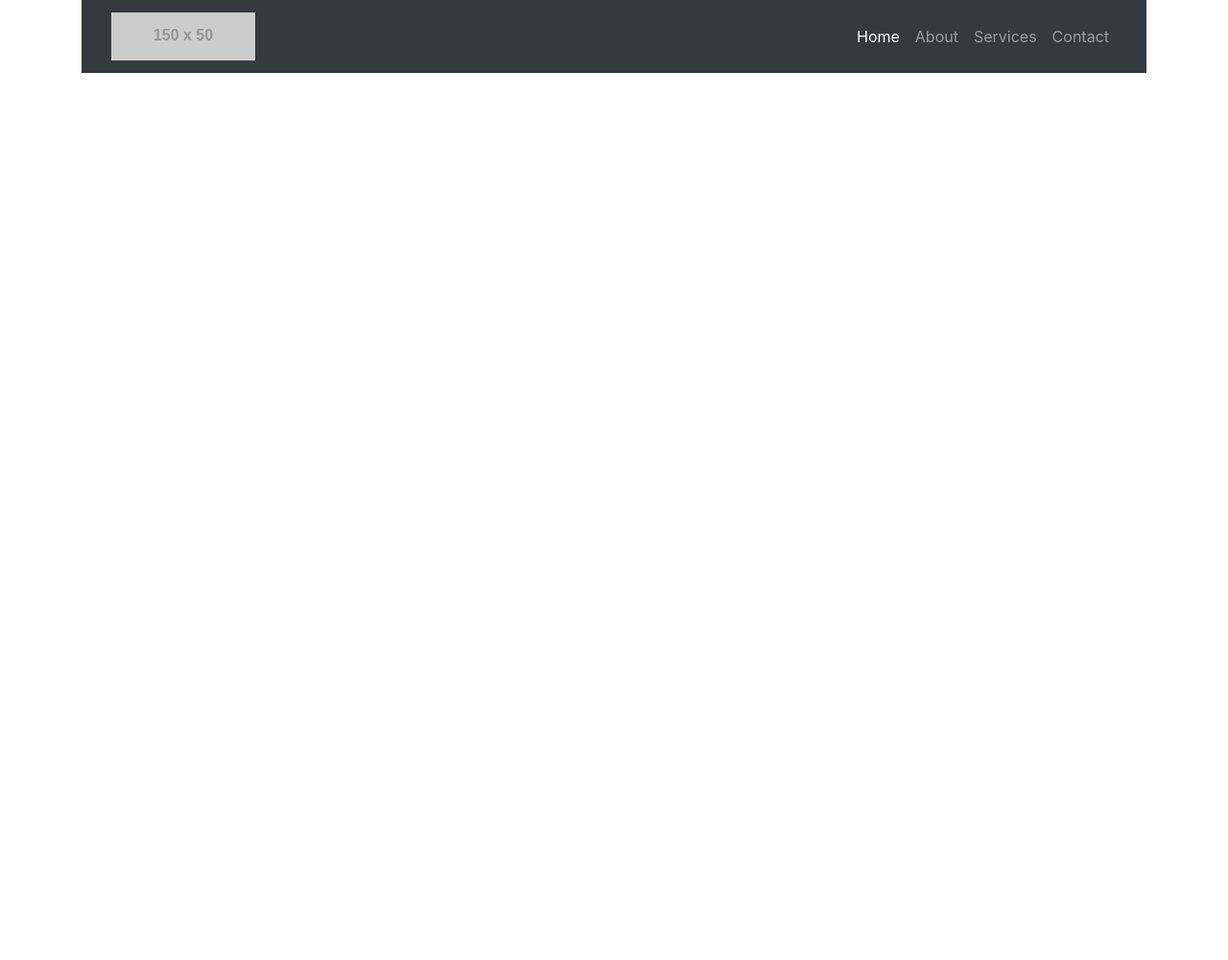
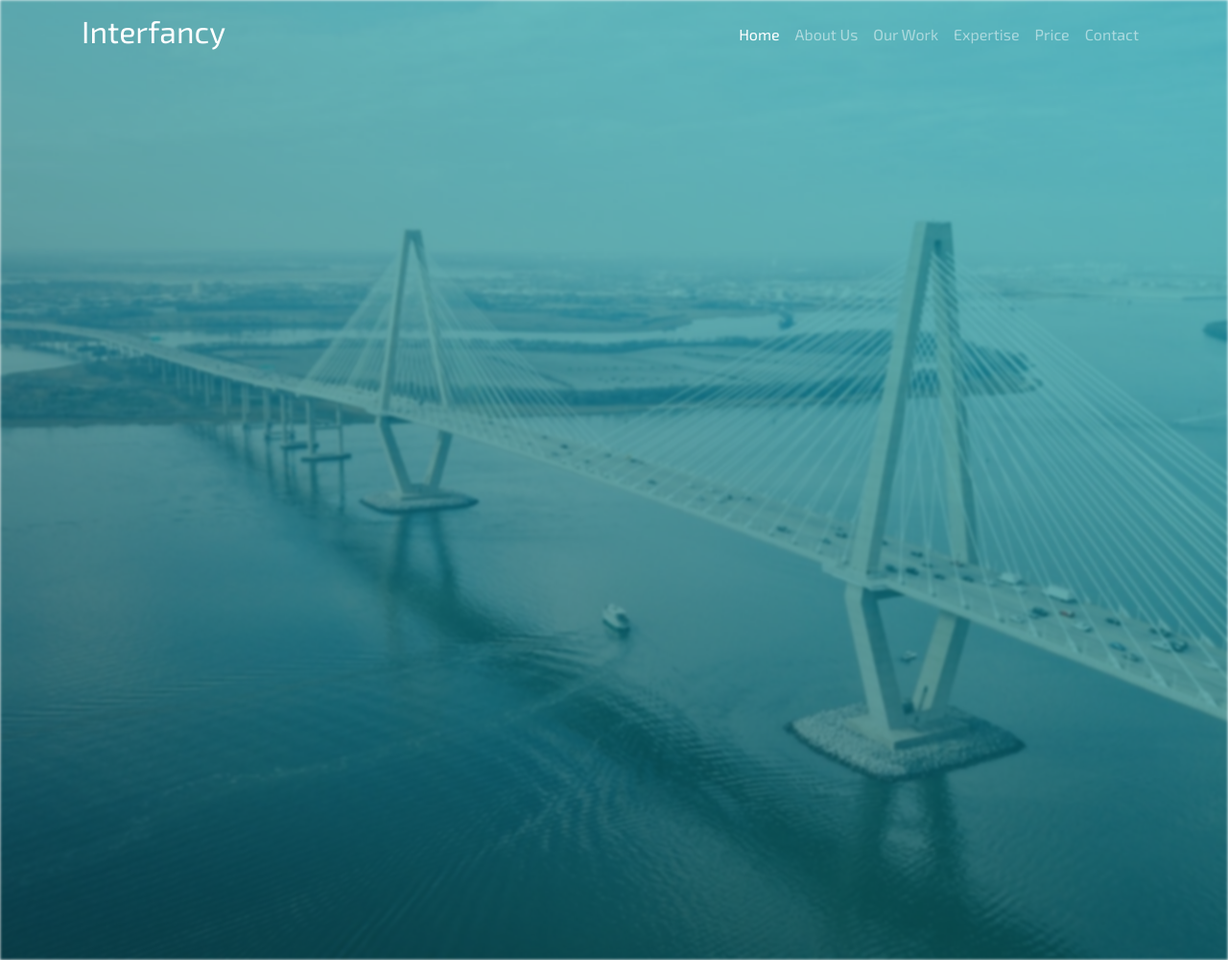
Before and after one commit to hulapyk/Bootopgave, a website: page index.html in a window 1280 px wide. Shown: the whole page at 96% size. Before the commit the page ends 800 px from the top, so only its background shows below. Drawn offline with nearby package versions, Linux system fonts and the light colour scheme; placeholder pictures from the web are drawn by us.

Commit message:
Navbar og menu færdig. mr-auto fungere ikke, men altså.. :)

```diff
--- a/css/_colors.scss
+++ b/css/_colors.scss
@@ -1,7 +1,7 @@
 // $primary: hsl(113, 90%, 67%); DEN VIRKER HVIS DET ER :)
 
 $IFDarkGrey: #222831;
-$IFLighterGrey: #393E46:
+$IFLighterGrey: #393E46;
 $IFblueGreen: #00ADB5;
 $IFWhite: #EEEEEE;
 
--- a/css/styles.scss
+++ b/css/styles.scss
@@ -1,2 +1,28 @@
 @import "colors";
 @import "node_modules/bootstrap/scss/bootstrap";
+@import url('https://fonts.googleapis.com/css2?family=Nunito:wght@300;400;700&display=swap');
+@import url('https://fonts.googleapis.com/css2?family=Rubik:wght@300;400;600;700&display=swap');
+@import url('https://fonts.googleapis.com/css2?family=Exo+2:wght@200;400;700&display=swap');
+
+body {
+    // font-family: 'Nunito', sans-serif;
+    //font-family: 'Rubik', sans-serif;
+    font-family: 'Exo 2', sans-serif;
+    padding: 0;
+    margin: 0;
+}
+
+.bg-image {
+    background-image: url("../images/heroIMGGradient.png");
+    height: 1000px;
+    width: 100%;
+    background-position: center;
+    background-repeat: no-repeat;
+    background-size: cover;
+    filter: blur(1.5px)
+}
+
+.navbar-dark .navbar-toggler {
+    color: transparent;
+    border-color: transparent;
+}
--- a/index.html
+++ b/index.html
@@ -16,33 +16,51 @@
 
 <body>
 
+<div class="container-fluid p-0">
 
-<div class="container">
+    <div class="bg-image"></div>
 
-    <nav class="navbar navbar-expand-lg navbar-dark bg-dark static-top">
+    <nav class="navbar navbar-expand-lg navbar-dark bg-transperant fixed-top">
+
         <div class="container">
-          <a class="navbar-brand" href="#">
-                <img src="http://placehold.it/150x50?text=Logo" alt="">
-              </a>
+
+          <a class="navbar-brand" href="#"><h2 class="p-0">Interfancy</h1></a>
+
           <button class="navbar-toggler" type="button" data-toggle="collapse" data-target="#navbarResponsive" aria-controls="navbarResponsive" aria-expanded="false" aria-label="Toggle navigation">
                 <span class="navbar-toggler-icon"></span>
-              </button>
+          </button>
+
           <div class="collapse navbar-collapse" id="navbarResponsive">
+
+            <!-- Ved ikke hvorfor mr-auto ikke fungere.. Men nu bliver det altså sådan her. -->
             <ul class="navbar-nav ml-auto">
+
               <li class="nav-item active">
                 <a class="nav-link" href="#">Home
                       <span class="sr-only">(current)</span>
-                    </a>
+                </a>
               </li>
+
               <li class="nav-item">
-                <a class="nav-link" href="#">About</a>
+                <a class="nav-link" href="#">About Us</a>
               </li>
+
               <li class="nav-item">
-                <a class="nav-link" href="#">Services</a>
+                <a class="nav-link" href="#">Our Work</a>
               </li>
+
+              <li class="nav-item">
+                <a class="nav-link" href="#">Expertise</a>
+              </li>
+
+              <li class="nav-item">
+                <a class="nav-link" href="#">Price</a>
+              </li>
+
               <li class="nav-item">
                 <a class="nav-link" href="#">Contact</a>
               </li>
+
             </ul>
           </div>
         </div>
```
Also changed, not shown: css/styles.css, images/heroIMG.jpg (added), images/heroIMGGradient.png (added), 1 other file.
